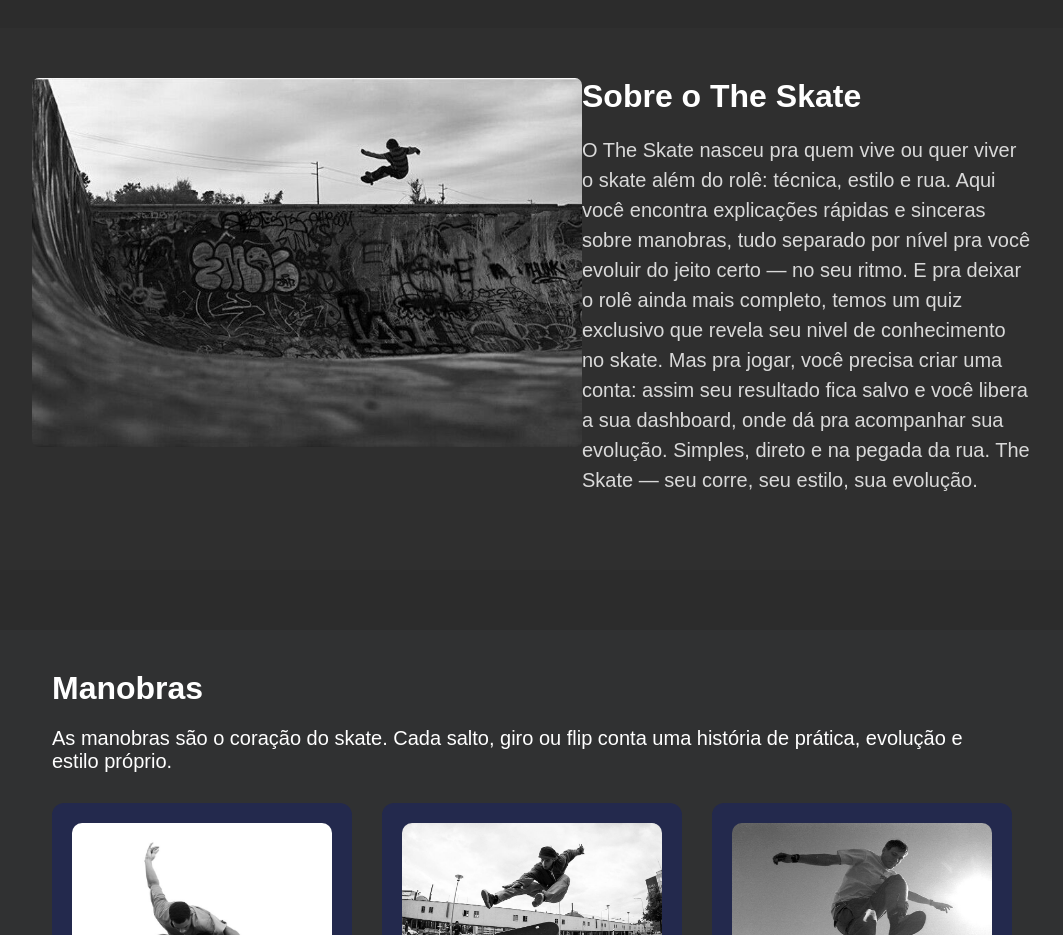
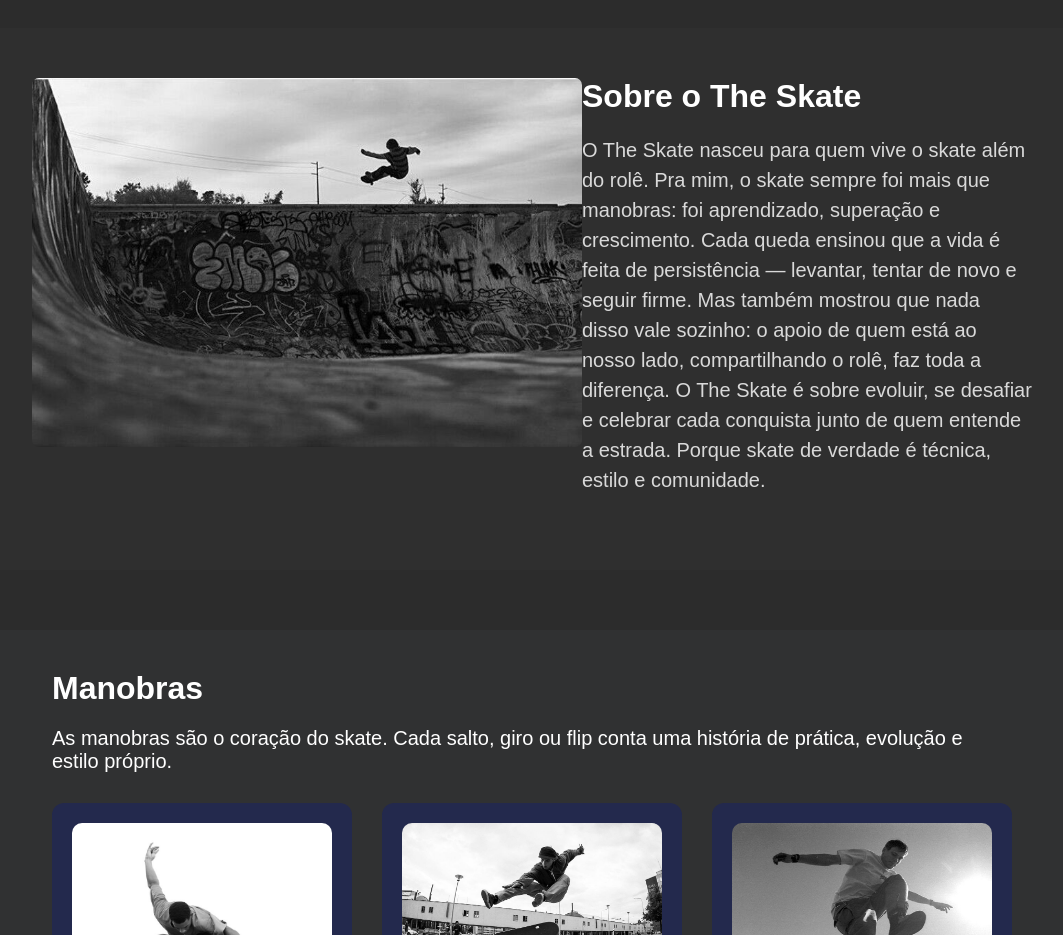
Before and after one commit to SammRibeiro/The-Skate, a website: page the_skate/public/index.html in a window 1280 px wide. Shown: the part 840-1775 px from the top of the page, without its empty margins (108-1171 px from the left). Drawn offline with Linux system fonts and the light colour scheme.

```diff
--- a/the_skate/public/index.html
+++ b/the_skate/public/index.html
@@ -44,22 +44,21 @@
       <h2>Sobre o The Skate</h2>
 
       <p>
-        O The Skate nasceu pra quem vive ou quer viver o skate além do rolê: técnica, estilo e rua.
-        Aqui você encontra explicações rápidas e sinceras sobre manobras, tudo separado por nível pra você evoluir do
-        jeito certo — no seu ritmo.
+        O The Skate nasceu para quem vive o skate além do rolê.
+        Pra mim, o skate sempre foi mais que manobras: foi aprendizado, superação e crescimento. Cada queda ensinou que
+        a vida é feita de persistência — levantar, tentar de novo e seguir firme. Mas também mostrou que nada disso vale
+        sozinho: o apoio de quem está ao nosso lado, compartilhando o rolê, faz toda a diferença.
 
-        E pra deixar o rolê ainda mais completo, temos um quiz exclusivo que revela seu nivel de conhecimento no skate.
-        Mas pra jogar, você precisa criar uma conta: assim seu resultado fica salvo e você libera a sua dashboard, onde dá
-        pra acompanhar sua evolução.
-        Simples, direto e na pegada da rua.
-        The Skate — seu corre, seu estilo, sua evolução.
+        O The Skate é sobre evoluir, se desafiar e celebrar cada conquista junto de quem entende a estrada. Porque skate
+        de verdade é técnica, estilo e comunidade.
       </p>
     </div>
   </section>
 
   <section id="manobras">
     <h2>Manobras</h2>
-      <h4>As manobras são o coração do skate. Cada salto, giro ou flip conta uma história de prática, evolução e estilo próprio.</h4>
+    <h4>As manobras são o coração do skate. Cada salto, giro ou flip conta uma história de prática, evolução e estilo
+      próprio.</h4>
     <div class="manobras-container">
 
       <div class="card-manobra">
@@ -71,7 +70,8 @@
       <div class="card-manobra">
         <img src="assets/imgs/kick.jpg" alt="Kickflip">
         <h3>Kickflip</h3>
-         <p>Também conhecido como 'Flip', é uma Manobra clássica onde o skate gira 360º no eixo horizontal enquanto o skatista salta.</p>
+        <p>Também conhecido como 'Flip', é uma Manobra clássica onde o skate gira 360º no eixo horizontal enquanto o
+          skatista salta.</p>
       </div>
       <div class="card-manobra">
         <img src="assets/imgs/impossible.jpg" alt="impossible">
@@ -86,7 +86,8 @@
 
   <section id="skatistas">
     <h2>Skatistas</h2>
-      <h4>Os skatistas são as peças essenciais da cultura skate. Cada nome aqui representa atitude, inovação e uma trajetória que inspirou milhões pelo mundo.</h4>
+    <h4>Os skatistas são as peças essenciais da cultura skate. Cada nome aqui representa atitude, inovação e uma
+      trajetória que inspirou milhões pelo mundo.</h4>
     <div class="skatistas-container">
 
       <div class="card-skatista">
```
Also changed, not shown: the_skate/public/css/dashboards.css (+9 -3 lines), the_skate/public/dashboard/dashboard.html (+4 -5 lines), 1 other file. Lines whose indentation alone changed are shown as unchanged.
